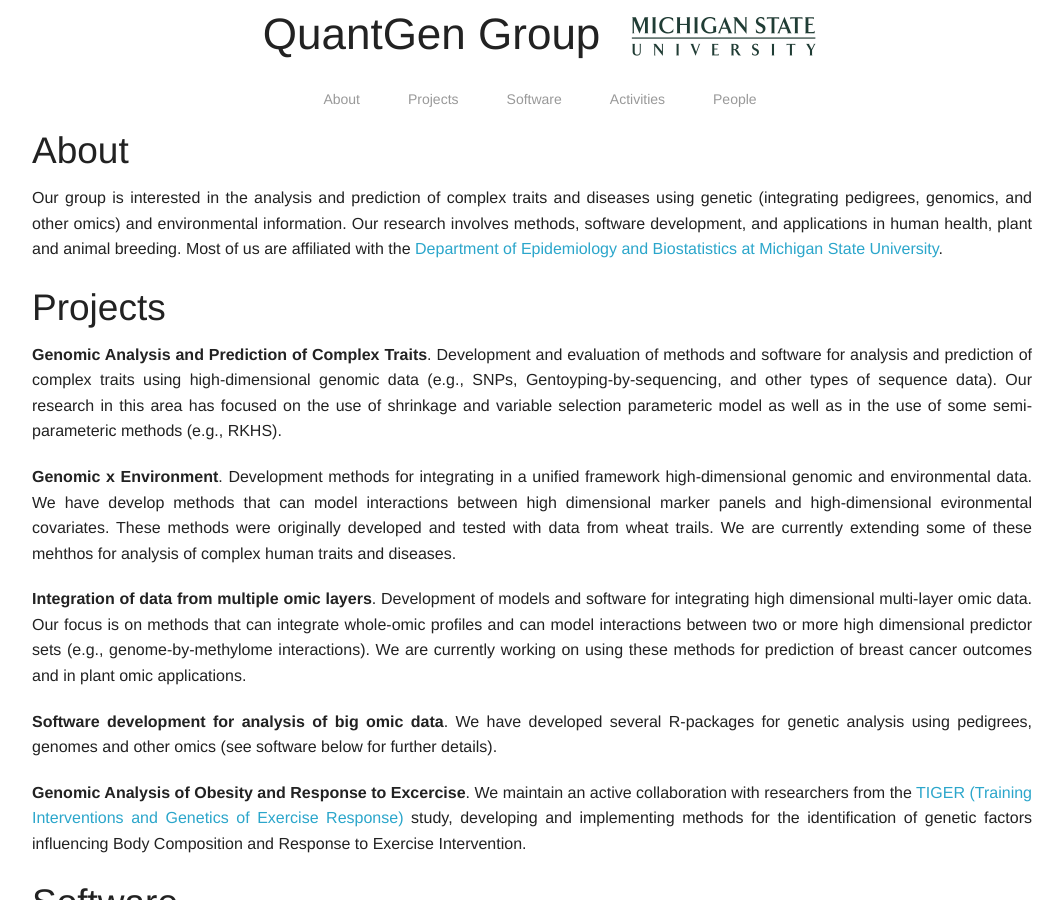
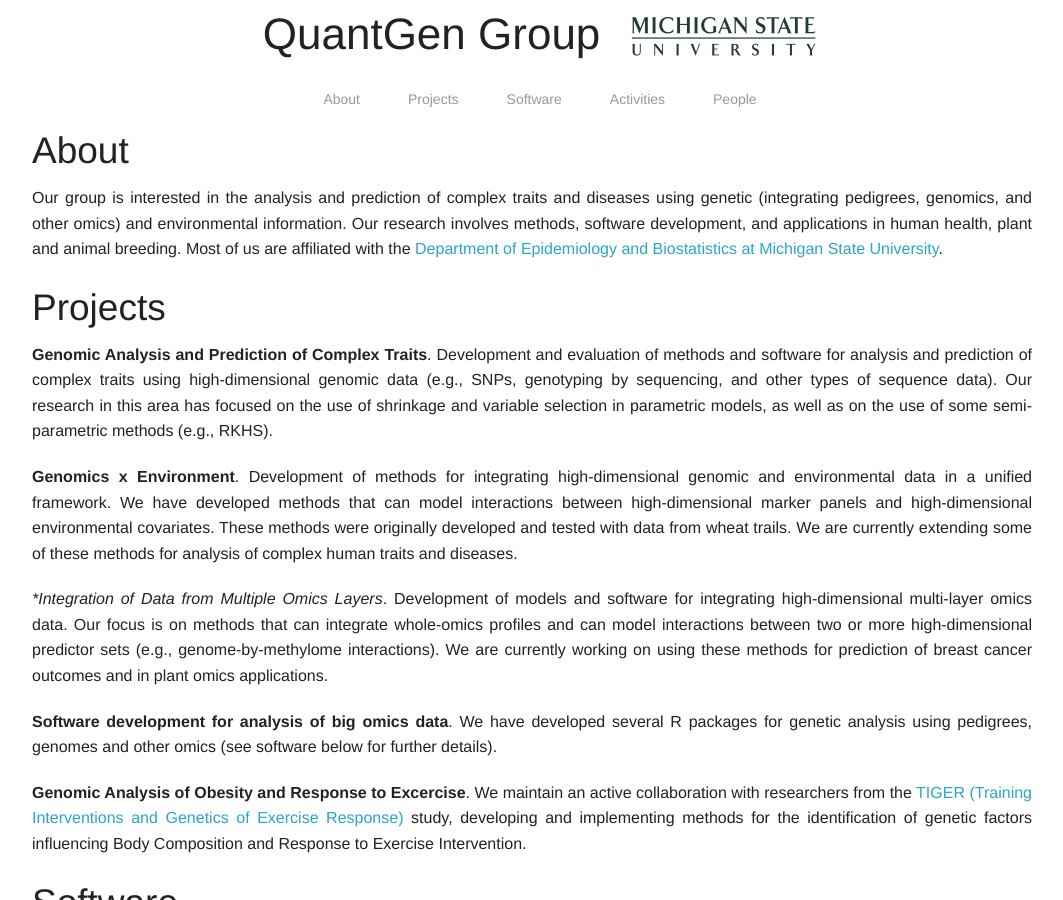
Before and after one commit to QuantGen/quantgen.github.io, a Jekyll site: the page built from index.html, in a window 1280 px wide and 900 px high. Shown: the whole window, without its empty margins (108-1171 px from the left). Built offline with Jekyll 4.4.1, drawn with Linux system fonts in a browser that asks for light colours.

Commit message:
Fix typos.

```diff
--- a/_includes/projects.md
+++ b/_includes/projects.md
@@ -1,9 +1,9 @@
-**Genomic Analysis and Prediction of Complex Traits**. Development and evaluation of methods and software for analysis and prediction of complex traits using high-dimensional genomic data (e.g., SNPs, Gentoyping-by-sequencing, and other types of sequence data). Our research in this area has focused on the use of shrinkage and variable selection parameteric model as well as in the use of some semi-parameteric methods (e.g., RKHS).
+**Genomic Analysis and Prediction of Complex Traits**. Development and evaluation of methods and software for analysis and prediction of complex traits using high-dimensional genomic data (e.g., SNPs, genotyping by sequencing, and other types of sequence data). Our research in this area has focused on the use of shrinkage and variable selection in parametric models, as well as on the use of some semi-parametric methods (e.g., RKHS).
 
-**Genomic x Environment**. Development methods for integrating in a unified framework high-dimensional genomic and environmental data. We have develop methods that can model interactions between high dimensional marker panels and high-dimensional evironmental covariates. These methods were originally developed and tested with data from wheat trails. We are currently extending some of these mehthos for analysis of complex human traits and diseases.
+**Genomics x Environment**. Development of methods for integrating high-dimensional genomic and environmental data in a unified framework. We have developed methods that can model interactions between high-dimensional marker panels and high-dimensional environmental covariates. These methods were originally developed and tested with data from wheat trails. We are currently extending some of these methods for analysis of complex human traits and diseases.
 
-**Integration of data from multiple omic layers**. Development of models and software for integrating high dimensional multi-layer omic data. Our focus is on methods that can integrate whole-omic profiles and can model interactions between two or more high dimensional predictor sets (e.g., genome-by-methylome interactions). We are currently working on using these methods for prediction of breast cancer outcomes and in plant omic applications.
+**Integration of Data from Multiple Omics Layers*. Development of models and software for integrating high-dimensional multi-layer omics data. Our focus is on methods that can integrate whole-omics profiles and can model interactions between two or more high-dimensional predictor sets (e.g., genome-by-methylome interactions). We are currently working on using these methods for prediction of breast cancer outcomes and in plant omics applications.
 
-**Software development for analysis of big omic data**. We have developed several R-packages for genetic analysis using pedigrees, genomes and other omics (see software below for further details).
+**Software development for analysis of big omics data**. We have developed several R packages for genetic analysis using pedigrees, genomes and other omics (see software below for further details).
 
 **Genomic Analysis of Obesity and Response to Excercise**. We maintain an active collaboration with researchers from the [TIGER (Training Interventions and Genetics of Exercise Response)](http://tigerstudy.org/) study, developing and implementing methods for the identification of genetic factors influencing Body Composition and Response to Exercise Intervention.
```
